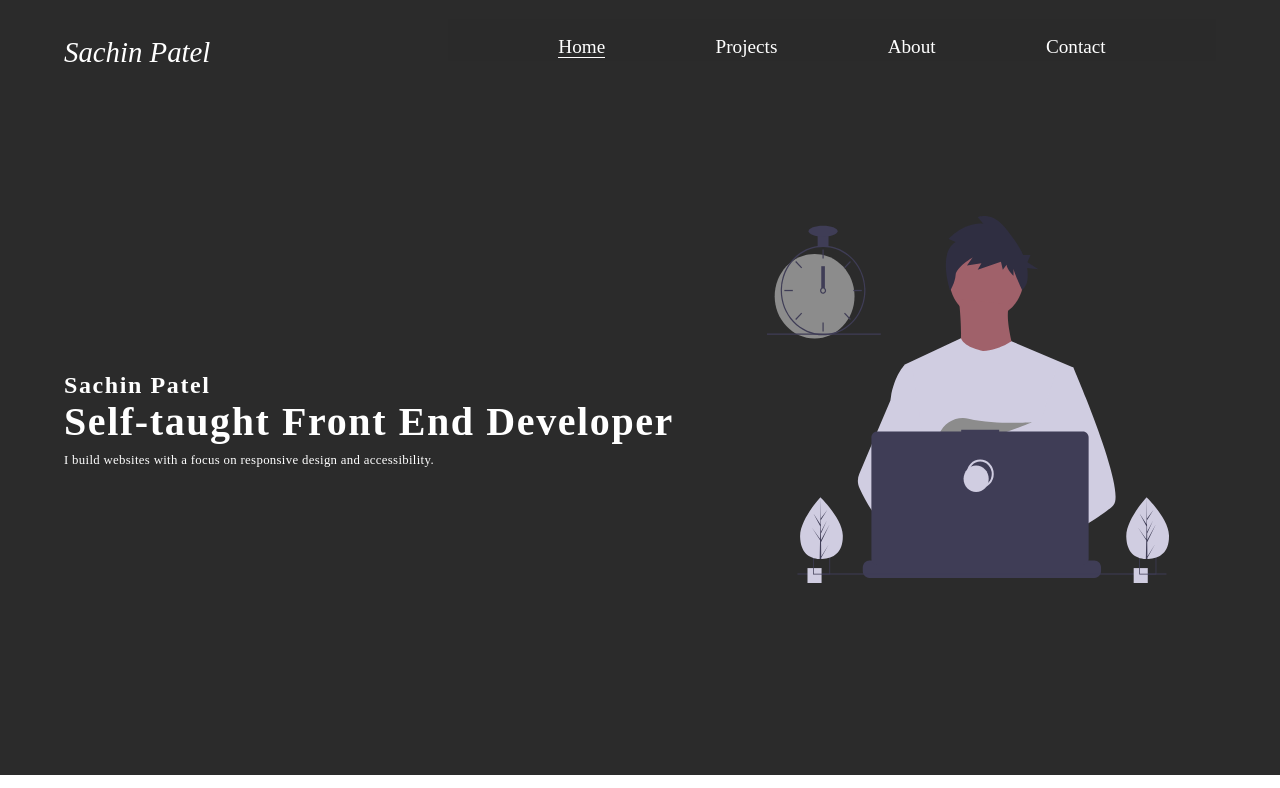
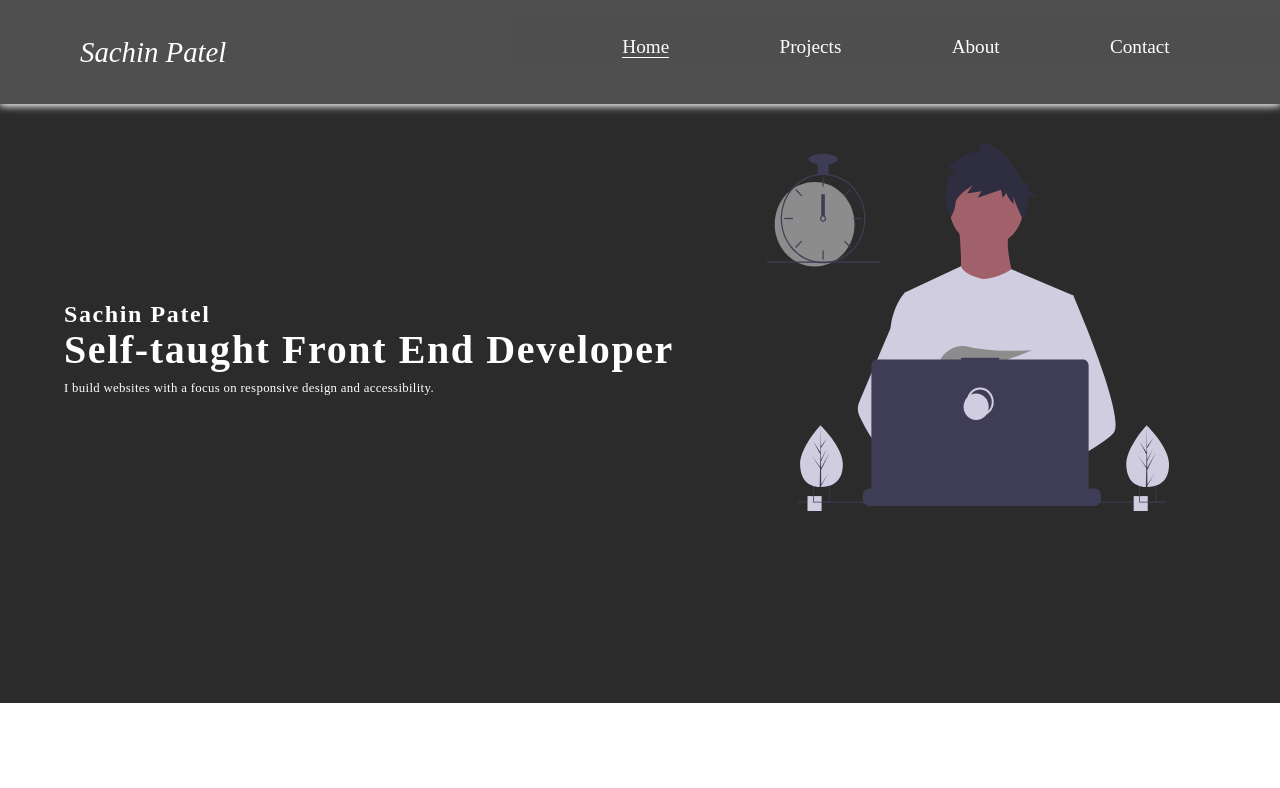
Before and after one commit to SACHINQEEP/Portfolio, a website built with Parcel: page index.html in a window 1280 px wide. Shown: the top 788 px of the page. Built offline with nearby package versions, Linux system fonts and the light colour scheme; a web font is replaced by a local one.

Commit message:
new-changes

```diff
--- a/css/main.css
+++ b/css/main.css
@@ -224,6 +224,21 @@ ul {
     background-color: rgba(12, 12, 12, 0.01);
   }
 
+  .nav--animation {
+    background: rgba(225, 225, 225, 0.2);
+    backdrop-filter: blur(1px);
+    box-shadow: 0 1px 8px rgba(255, 255, 255, 0.905),
+      0 -1px 10px rgba(255, 255, 255, 0.905);
+    /* border: 1px solid white; */
+  }
+
+  .sticky {
+    position: fixed;
+    top: 0;
+    padding-left: 5rem;
+    width: 100%;
+  }
+
   .list {
     padding: 1.5em 0 0 0;
   }
@@ -265,7 +280,7 @@ h1 {
 /* --------------------- Media query for the header ---------------------- */
 @media (min-width: 50em) {
   .container--center {
-    padding: 4em 0 6em 0;
+    padding: 6em 0 6em 0;
   }
 
   .display--flex_content {
--- a/index.html
+++ b/index.html
@@ -13,8 +13,8 @@
   </head>
   <body>
     <header class="bg--grey">
-      <div class="container">
-        <div class="content">
+      <div class="container sticky nav--animation">
+        <div class="content ">
           <div class="icon">
             <span>Sachin Patel</span>
             <div class="toogle">
```
